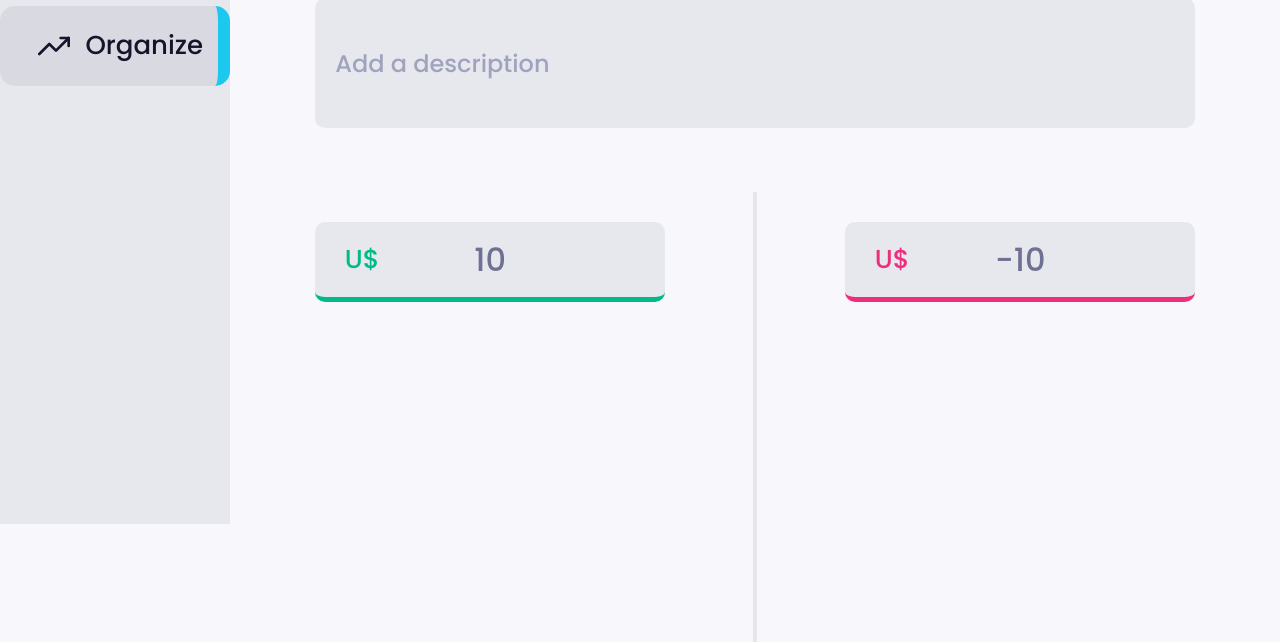
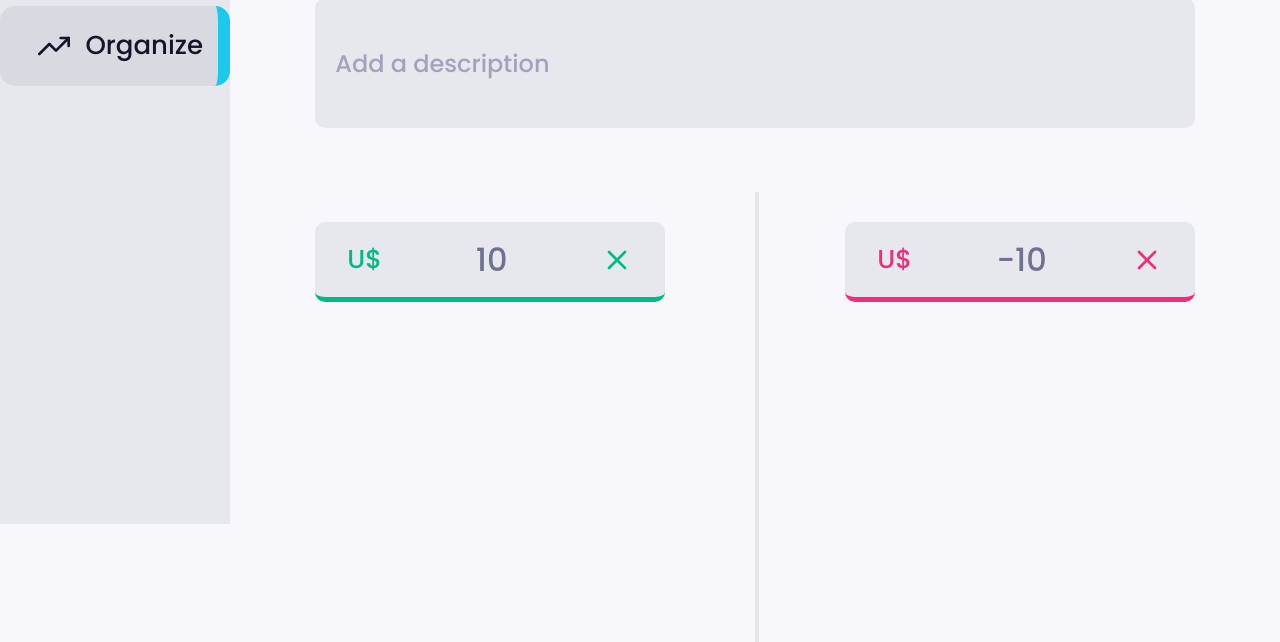
Before and after one commit to felipelourencosilva/your-money, a React (Create React App) app: page /organize in a window 1280 px wide. Shown: the part 276-918 px from the top of the page. After the commit the page ends 883 px from the top, so only its background shows below. Built offline with nearby package versions, Linux system fonts and the light colour scheme.

Commit message:
Delete
Now you can delete a value

```diff
--- a/src/App.jsx
+++ b/src/App.jsx
@@ -40,6 +40,11 @@ function App() {
     setBalances(newBalance)
   }
 
+  const handleDeleteBalance = (balanceId) => {
+    const newBalance = balances.filter(balance => balance.id !== balanceId);
+    setBalances(newBalance)
+  }
+
   return (
     <Router>
       <div className="App">
@@ -52,7 +57,7 @@ function App() {
             render={() => (
               <div className="organize-app">
                 <Organize handleAddBalance={handleAddBalance} />
-                <Balances positiveBalances={positiveBalances} negativeBalances={negativeBalances} />
+                <Balances positiveBalances={positiveBalances} negativeBalances={negativeBalances} handleDeleteBalance={handleDeleteBalance} />
               </div>
             )}
 
--- a/src/Pages/Organize/Balances.css
+++ b/src/Pages/Organize/Balances.css
@@ -2,7 +2,8 @@
     /* background: red; */
     height: 59.9vh;
     display: flex;
-    justify-content: center;
+    width: 55rem;
+    margin: auto;
 }
 
 .balances{
@@ -14,6 +15,8 @@
 }
 
 .mid-line{
+    position: fixed;
+    margin-left: 27.5rem;
     background: #E5E5EA;
     height: 450px;
     width: 4px;
--- a/src/Pages/Organize/Balances.jsx
+++ b/src/Pages/Organize/Balances.jsx
@@ -5,7 +5,7 @@ import NegativeBalance from "./NegativeBalance";
 
 import "./Balances.css";
 
-const Balances = ({ positiveBalances, negativeBalances }) => {
+const Balances = ({ positiveBalances, negativeBalances, handleDeleteBalance }) => {
   return (
     <div className="balances-container">
       <div className="balances">
@@ -14,6 +14,7 @@ const Balances = ({ positiveBalances, negativeBalances }) => {
             <PositiveBalance
               positiveBalance={positiveBalance}
               key={positiveBalance.id}
+              handleDeleteBalance={handleDeleteBalance}
             />
           ))}
         </div>
@@ -23,6 +24,7 @@ const Balances = ({ positiveBalances, negativeBalances }) => {
             <NegativeBalance
               negativeBalance={negativeBalance}
               key={negativeBalance.id}
+              handleDeleteBalance={handleDeleteBalance}
             />
           ))}
         </div>
--- a/src/Pages/Organize/NegativeBalance.css
+++ b/src/Pages/Organize/NegativeBalance.css
@@ -5,17 +5,22 @@
     border-radius: 10px;
     border-bottom: 5px solid #ED2E7E;
     display: flex;
-    justify-content: center;
+    justify-content: space-between;
     align-items: center;
     font-size: 32px;
     color: #6E7191;
     margin-top: 30px;
     padding: 0rem 2rem;
+    cursor: default;
 }
 
 .us-negative{
-    position: absolute;
     color: #ED2E7E;
     font-size: 26px;
-    transform: translateX(-8rem);
+    cursor: default;
 }
+
+.negative-x{
+    color: #ED2E7E;
+    cursor: pointer;
+}
--- a/src/Pages/Organize/NegativeBalance.jsx
+++ b/src/Pages/Organize/NegativeBalance.jsx
@@ -1,12 +1,15 @@
 import React from 'react';
+
+import { FiX } from "react-icons/fi";
 
 import "./NegativeBalance.css"
 
-const NegativeBalance = ({negativeBalance}) => {
+const NegativeBalance = ({negativeBalance, handleDeleteBalance}) => {
     return (
         <div className="negative-balance">
             <p className="us-negative">U$</p>
             <p className="balance-amount">{negativeBalance.amount}</p>
+            <FiX onClick={() => handleDeleteBalance(negativeBalance.id)} className="negative-x"/>
         </div>
     );
 }
--- a/src/Pages/Organize/Organize.jsx
+++ b/src/Pages/Organize/Organize.jsx
@@ -7,21 +7,21 @@ import PositiveBalance from "./PositiveBalance";
 
 const Organize = ({handleAddBalance}) => {
 
-  const [inputDataAmount, setInputDataAmount] = useState("")
-  const [inputDataDescription, setInputDataDescription] = useState("")
+  const [inputAmount, setInputAmount] = useState("")
+  const [inputDescription, setInputDescription] = useState("")
 
     const handleInputChangeAmount = (e) => {
-      setInputDataAmount(e.target.value)
+      setInputAmount(e.target.value)
     }
 
     const handleInputChangeDescription = (e) => {
-      setInputDataDescription(e.target.value)
+      setInputDescription(e.target.value)
     }
 
     const handleAddBalanceClick = () => {
-      handleAddBalance(inputDataAmount, inputDataDescription)
-      setInputDataAmount('')
-      setInputDataDescription('')
+      handleAddBalance(inputAmount, inputDescription)
+      setInputAmount('')
+      setInputDescription('')
     }
 
   return (
@@ -35,7 +35,7 @@ const Organize = ({handleAddBalance}) => {
           </div>
           <div className="add-amount">
             <div className="amount-and-button">
-              <input onChange={handleInputChangeAmount} className="amount" type="number" placeholder="Amount" />
+              <input onChange={handleInputChangeAmount} className="amount" type="number" value={inputAmount} placeholder="Amount" />
               <button onClick={handleAddBalanceClick} className="button">+</button>
             </div>
             <input
@@ -43,6 +43,7 @@ const Organize = ({handleAddBalance}) => {
               className="add-description"
               type="text"
               placeholder="Add a description"
+              value={inputDescription}
             />
           </div>
         </div>
--- a/src/Pages/Organize/PositiveBalance.css
+++ b/src/Pages/Organize/PositiveBalance.css
@@ -5,17 +5,22 @@
     border-radius: 10px;
     border-bottom: 5px solid #00BA88;
     display: flex;
-    justify-content: center;
+    justify-content: space-between;
     align-items: center;
     font-size: 32px;
     color: #6E7191;
     margin-top: 30px;
     padding: 0rem 2rem;
+    cursor: default;
 }
 
 .us-positive{
-    position: absolute;
     color: #00BA88;
     font-size: 26px;
-    transform: translateX(-8rem);
+    cursor: default;
 }
+
+.positive-x{
+    color: #00BA88;
+    cursor: pointer;
+}
--- a/src/Pages/Organize/PositiveBalance.jsx
+++ b/src/Pages/Organize/PositiveBalance.jsx
@@ -1,12 +1,15 @@
 import React from 'react';
+
+import { FiX } from "react-icons/fi";
 
 import "./PositiveBalance.css";
 
-const PositiveBalance = ({positiveBalance}) => {
+const PositiveBalance = ({positiveBalance, handleDeleteBalance}) => {
     return (
         <div className="positive-balance">
             <p className="us-positive">U$</p>
             <p>{positiveBalance.amount}</p>
+            <FiX onClick={() => handleDeleteBalance(positiveBalance.id)} className="positive-x"/>
         </div>
     );
 }
```
